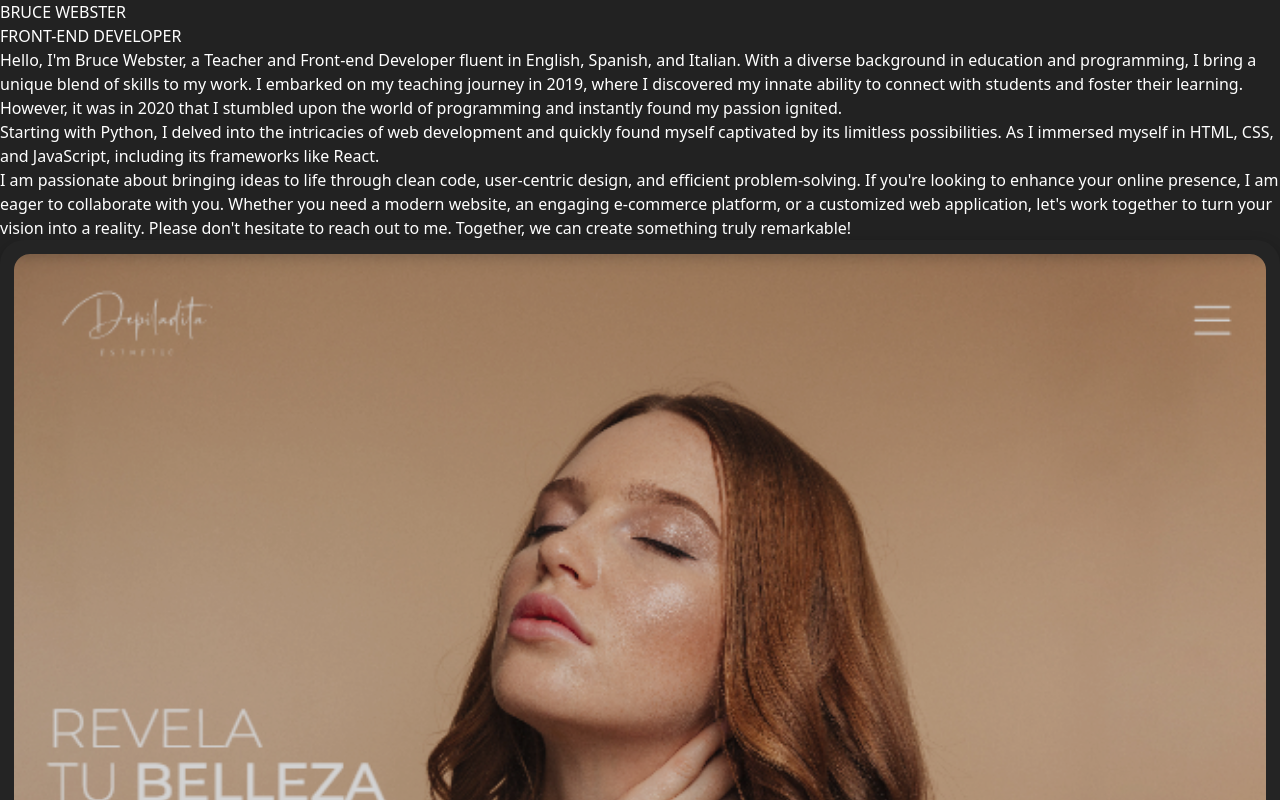
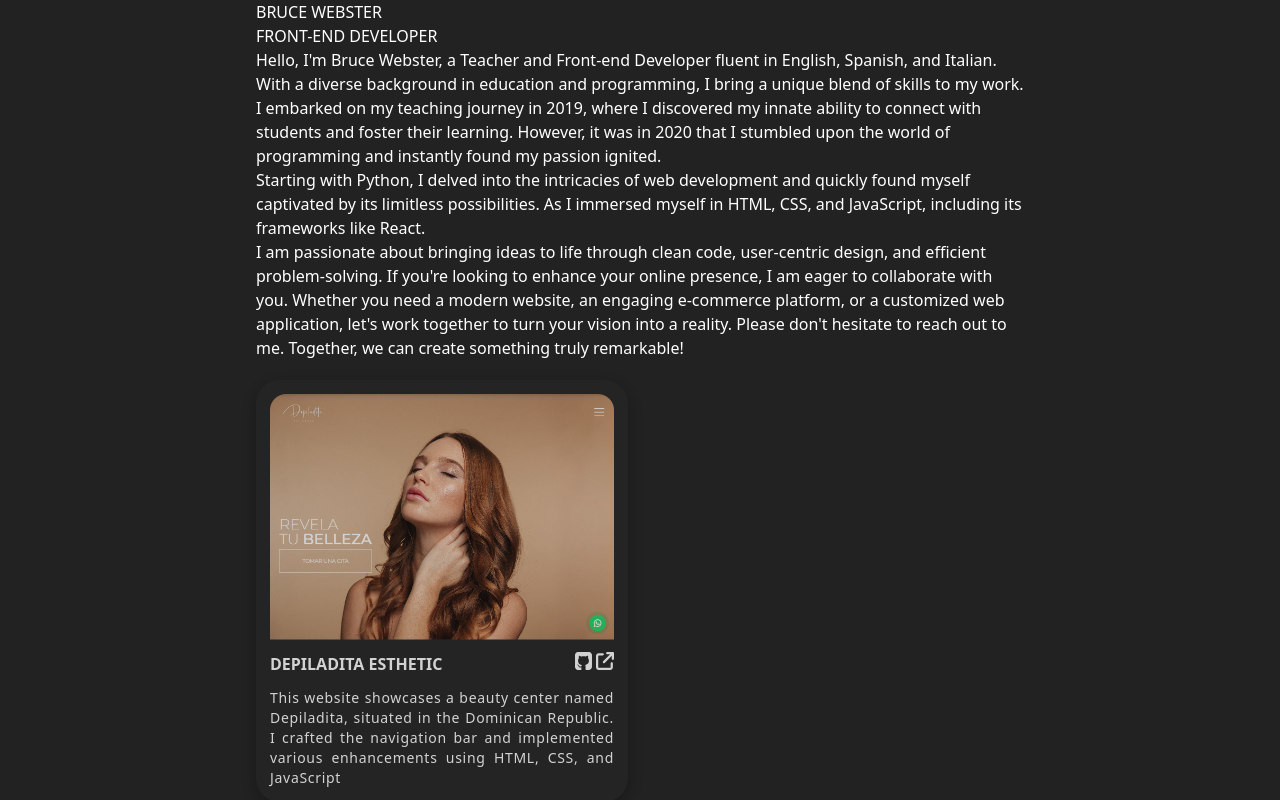
Before and after one commit to Bruce-Webster-21/bruce-s-portfolio, a Next.js app: page / in a window 1280 px wide. Shown: the top 800 px of the page. Built offline with nearby package versions, Linux system fonts and the light colour scheme.

Commit message:
Added css to page

```diff
--- a/app/page.tsx
+++ b/app/page.tsx
@@ -9,8 +9,9 @@
 
 export default function Home() {
   return (
-    <>
+    <div className="mx-auto max-w-3xl">
       <AboutMe />
+      <div className="grid grid-cols-1 md:grid-cols-2 gap-6 p-5 md:mt-5 md:p-0">
         <ProjectItem
           gitHubLink="https://github.com/Bruce-Webster-21/depiladita"
           websiteLink="https://bruce-webster-21.github.io/depiladita"
@@ -19,6 +20,7 @@
           projectImg={DepiladitaCoverImage}
           projectImgAlt="Depiladita website cover Image"
         />
-    </>
+      </div>
+    </div>
   );
 }
```
Lines whose indentation alone changed are shown as unchanged.
